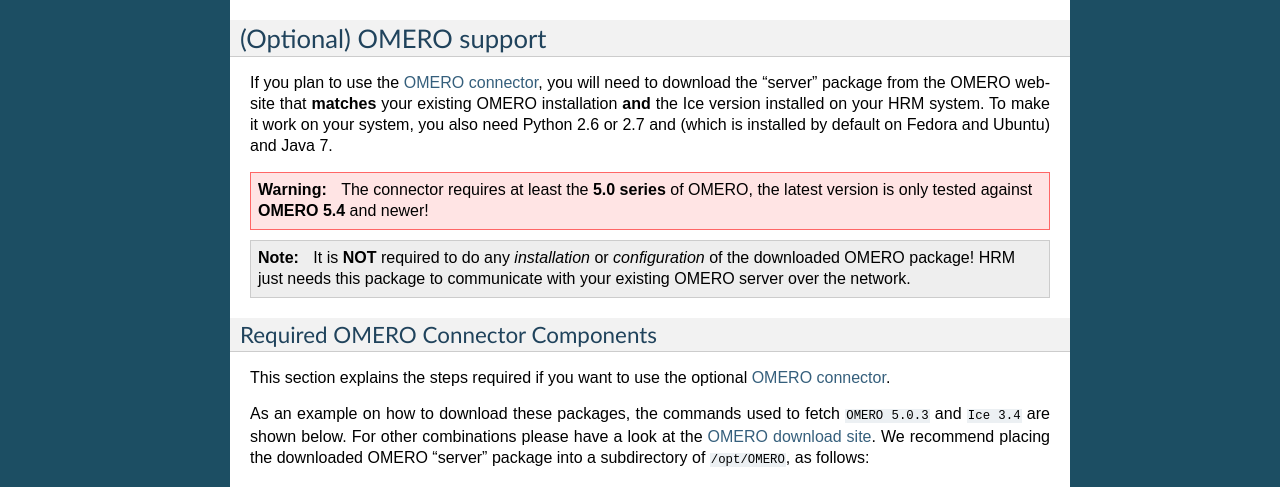
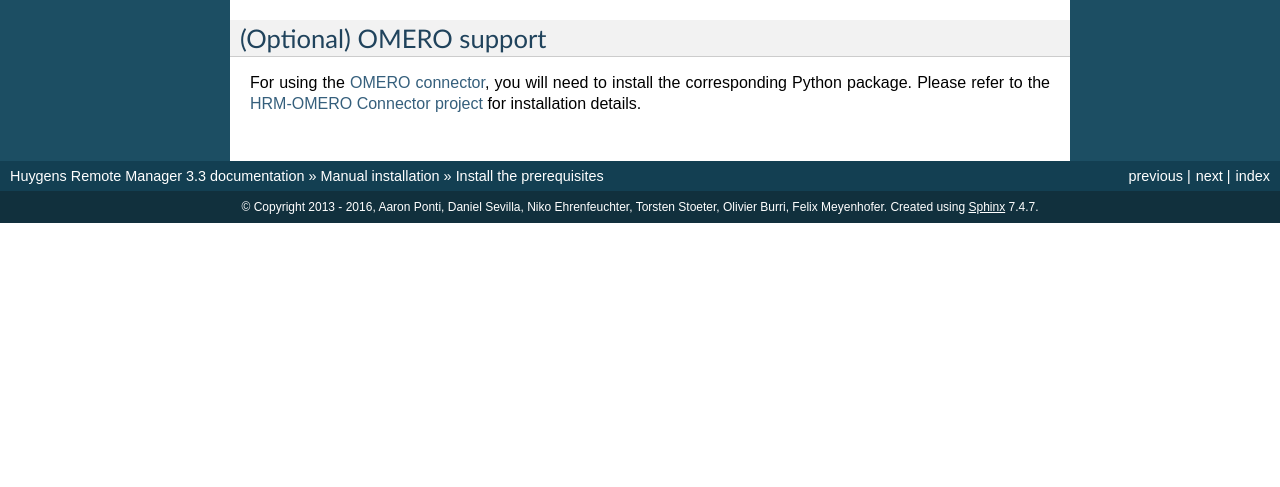
Before and after one commit to aarpon/hrm_docs, a Sphinx documentation site: the page built from docs/admin/prerequisites.rst, in a window 1280 px wide and 1400 px high, scrolled down 3636 px. Shown: the part 363-850 px from the top of the window. Built offline with Sphinx 7.4.7, drawn with Linux system fonts in a browser that asks for light colours; after the commit the page ends 4222 px from its top, so only the background shows below that; some of the changed text lies outside the part shown; grey boxes are pictures that could not be loaded.

Commit message:
Shorten "OMERO support" prerequisites section, refer to package docs

```diff
--- a/docs/admin/prerequisites.rst
+++ b/docs/admin/prerequisites.rst
@@ -316,103 +316,6 @@
 (Optional) OMERO support
 ========================
 
-If you plan to use the :ref:`connector_omero`, you will need to download the
-"server" package from the OMERO website that **matches** your existing OMERO
-installation **and** the Ice version installed on your HRM system. To make it
-work on your system, you also need Python 2.6 or 2.7 and (which is installed by
-default on Fedora and Ubuntu) and Java 7.
-
-.. warning::
-
-    The connector requires at least the **5.0 series** of OMERO, the latest
-    version is only tested against **OMERO 5.4** and newer!
-
-.. note::
-
-    It is **NOT** required to do any *installation* or *configuration* of the
-    downloaded OMERO package! HRM just needs this package to communicate with
-    your existing OMERO server over the network.
-
-Required OMERO Connector Components
------------------------------------
-
-This section explains the steps required if you want to use the optional
-:ref:`connector_omero`.
-
-As an example on how to download these packages, the commands used to fetch
-``OMERO 5.0.3`` and ``Ice 3.4`` are shown below. For other combinations please
-have a look at the `OMERO download site
-<http://downloads.openmicroscopy.org/omero/>`_. We recommend placing the
-downloaded OMERO "server" package into a subdirectory of ``/opt/OMERO``, as
-follows:
-
-
-.. tabs::
-    .. tab:: Debian
-
-        .. code-block:: sh
-
-            sudo apt install python-zeroc-ice libicessl34 openjdk-7-jre
-            wget http://downloads.openmicroscopy.org/omero/5.0.3/artifacts/OMERO.server-5.0.3-ice34-b41.zip -O /tmp/OMERO.server.zip
-            sudo mkdir -pv /opt/OMERO
-            cd /opt/OMERO
-            sudo unzip /tmp/OMERO.server.zip
-            rm /tmp/OMERO.server.zip
-
-    .. tab:: RHEL
-
-        .. code-block:: sh
-
-            sudo yum install ice-python java-1.7.0-openjdk
-            wget http://downloads.openmicroscopy.org/omero/5.0.3/artifacts/OMERO.server-5.0.3-ice34-b41.zip -O /tmp/OMERO.server.zip
-            sudo mkdir -pv /opt/OMERO
-            cd /opt/OMERO
-            sudo unzip /tmp/OMERO.server.zip
-            rm /tmp/OMERO.server.zip
-
-.. note::
-
-    From HRM 3.3.0 on, the OMERO connector requires the Python package
-    ``argparse``, which is included by default from Python 2.7 on. In case you
-    are running an older Python version, you have to install the package
-    yourself. Please refer to the installation instructions of your
-    distribution on how to set up Python argparse.
-
-    Please follow the instructions in :ref:`configuring the OMERO connector
-    <connector_omero>` about the optional configuration variable
-    ``PYTHON_EXTLIB`` in case you have to place the package in a non-default
-    location.
-
-    This configuration variable also applies to the following section!
-
-.. _prerequisites-omero-optional:
-
-Additional Python Packages (Optional)
--------------------------------------
-
-This section is about packages that are not mandatory for using the connector,
-but add more functionality to it.
-
-If the `Python Imaging Library (PIL) <https://pypi.python.org/pypi/PIL>`_ or
-`Pillow <http://python-pillow.org/>`_ is installed, the connector will download
-thumbnails as well to use them as previews in the HRM side bar. Those "simple"
-previews can of course be replaced with the HRM ones by clicking on the
-"Re-generate Preview" link.
-
-In case the `Beautiful Soup <https://pypi.python.org/pypi/beautifulsoup4>`_
-library is available on the system, the connector will generate parameter
-summaries and attach them as a human-readable comment to any image uploaded to
-OMERO.
-
-.. tabs::
-    .. tab:: Debian
-
-        .. code-block:: sh
-
-            sudo apt install python-imaging python-bs4
-
-    .. tab:: RHEL
-
-        .. code-block:: sh
-
-            sudo yum install python-imaging python-beautifulsoup4
+For using the :ref:`connector_omero`, you will need to install the corresponding
+Python package. Please refer to the `HRM-OMERO Connector project
+<https://pypi.org/project/hrm-omero/>`_ for installation details.
```
